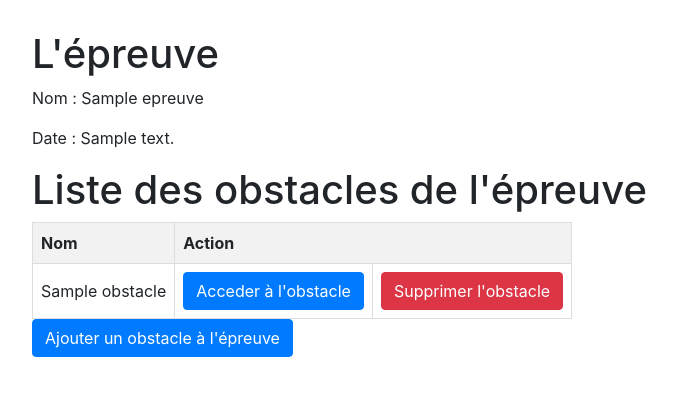
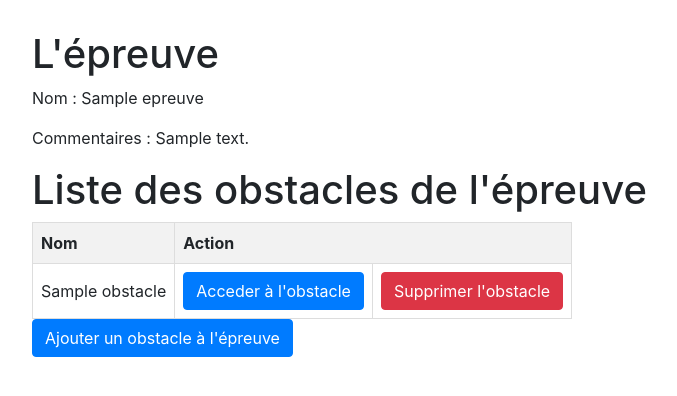
Before and after one commit to wartaek/Projet-Transverse-Equitrec, a Symfony app: template templates/competition/epreuve.html.twig in a window 1280 px wide. Shown: the part 86-482 px from the top of the page, without its empty margins (53-730 px from the left). Run offline with Twig, Linux system fonts and the light colour scheme; the template is opened without the code that fills it: most values are stand-ins (such as "Sample title", 1, 10 or a date in 2020); some libraries are stand-ins or nearby versions.

Commit message:
composer + faute ortographe

```diff
--- a/templates/competition/epreuve.html.twig
+++ b/templates/competition/epreuve.html.twig
@@ -55,7 +55,7 @@
                         {{ epreuve.nom }}
                     </p>
                     <p>
-                        Date :
+                        Commentaires :
 
 
                         {{ epreuve.commentaire }}
```
Also changed, not shown: 1 other file.
